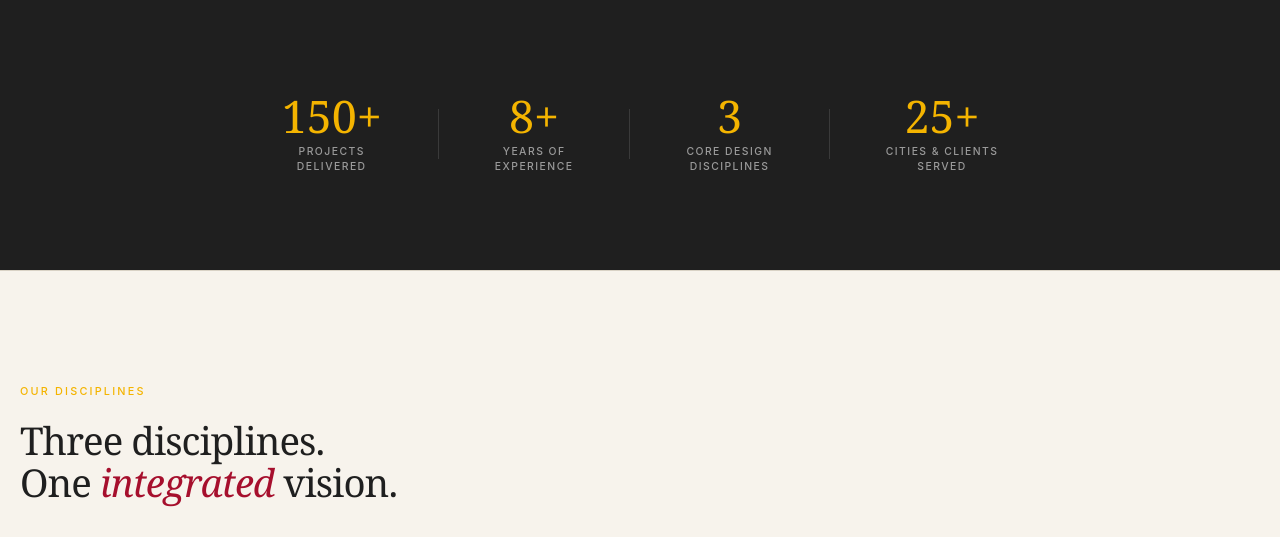
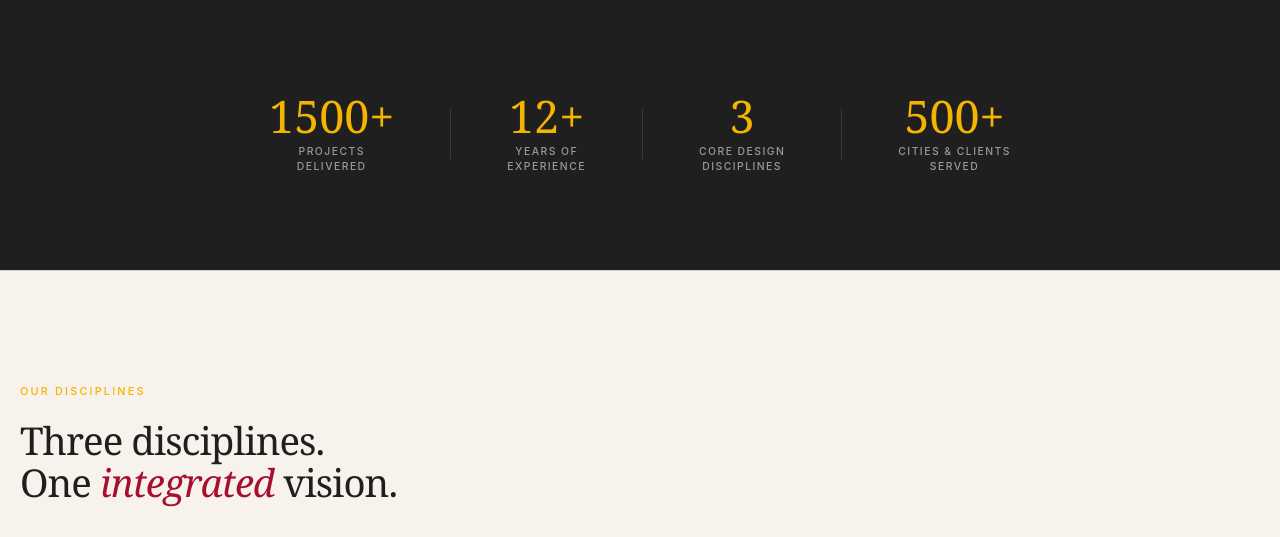
Before and after one commit to YASHWANTHBH1/nele_design_studio, a plain HTML site: page html/about.html in a window 1280 px wide. Shown: the part 1410-1947 px from the top of the page. Drawn offline with Linux system fonts and the light colour scheme.

Commit message:
update numbers of exp

```diff
--- a/html/about.html
+++ b/html/about.html
@@ -123,12 +123,12 @@
     <section class="ab-stats">
       <div class="container ab-stats-inner" data-animate>
         <div class="ab-stat">
-          <span class="ab-stat-num">150+</span>
+          <span class="ab-stat-num">1500+</span>
           <span class="ab-stat-lbl">Projects<br/>Delivered</span>
         </div>
         <div class="ab-stat-divider" aria-hidden="true"></div>
         <div class="ab-stat">
-          <span class="ab-stat-num">8+</span>
+          <span class="ab-stat-num">12+</span>
           <span class="ab-stat-lbl">Years of<br/>Experience</span>
         </div>
         <div class="ab-stat-divider" aria-hidden="true"></div>
@@ -138,7 +138,7 @@
         </div>
         <div class="ab-stat-divider" aria-hidden="true"></div>
         <div class="ab-stat">
-          <span class="ab-stat-num">25+</span>
+          <span class="ab-stat-num">500+</span>
           <span class="ab-stat-lbl">Cities &amp; Clients<br/>Served</span>
         </div>
       </div>
```
Also changed, not shown: html/services.html (+3 -3 lines), html/work.html (+4 -4 lines).
